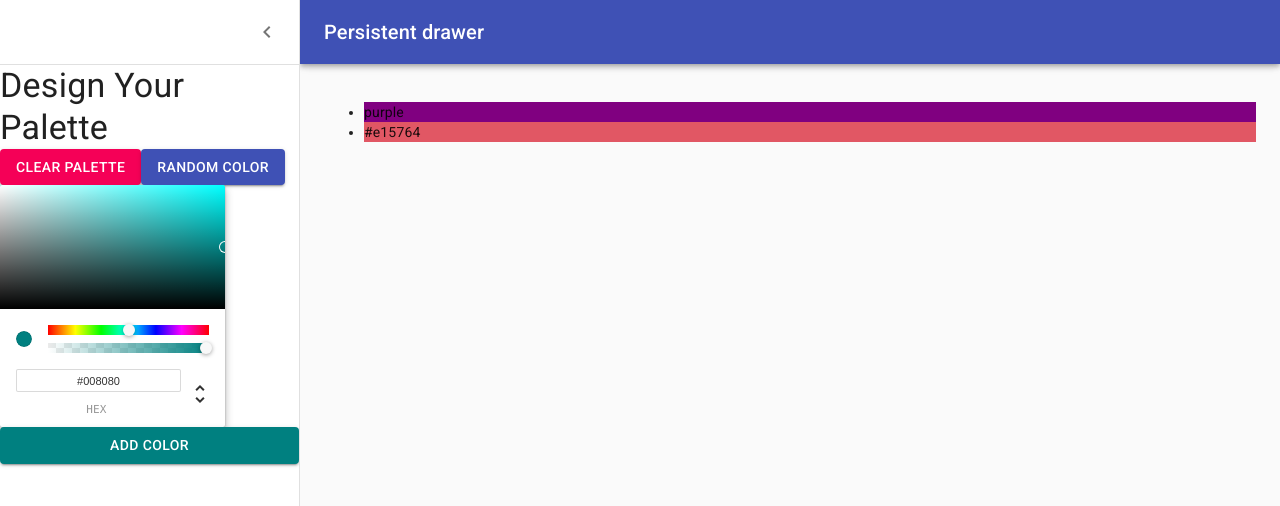
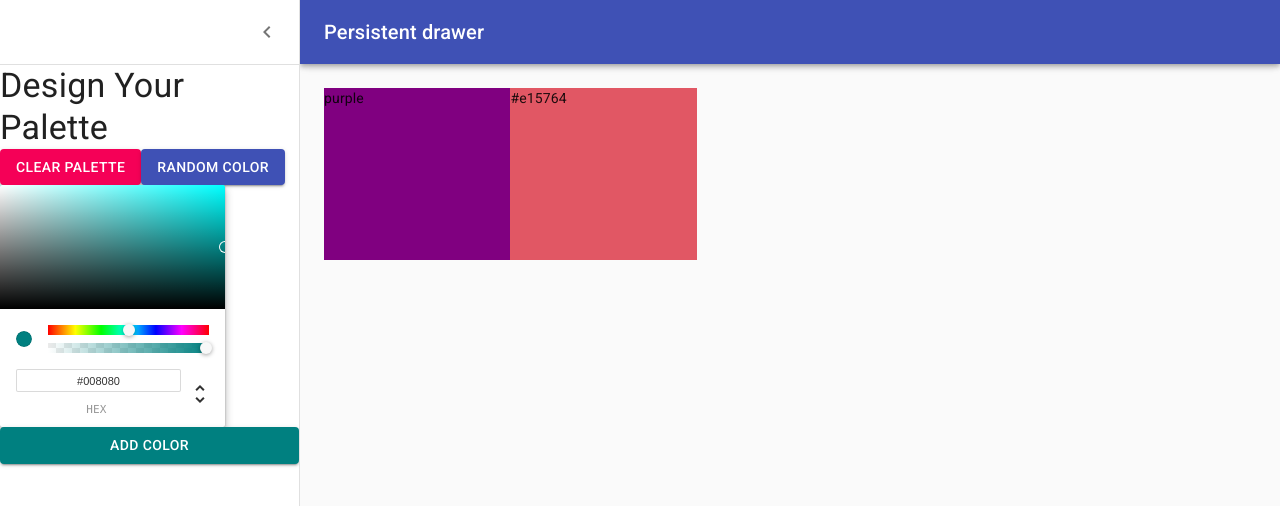
Before and after one commit to IMPrimph/ColorsApp, a React (Create React App) app: page /palette/new in a window 1280 px wide. Shown: the top 506 px of the page. Built offline with nearby package versions, Linux system fonts and the light colour scheme; the HTML template or start-up script is replaced by a standard one.

Commit message:
add DraggableColorBox

```diff
--- /dev/null
+++ b/src/DraggableColorBox.js
@@ -0,0 +1,26 @@
+import React from 'react';
+import { withStyles } from '@material-ui/core/styles';
+
+
+const styles = {
+    root: {
+        width: "20%",
+        height: '25%',
+        margin: "0 auto",
+        display: "inline-block",
+        position: "relative",
+        cursor: "pointer",
+        marginBottom: "-3.5px",
+    }
+}
+
+function DraggableColorBox(props) {
+    const { classes } = props;
+    return (
+        <div className={classes.root} style={{ backgroundColor: props.color }}>
+            {props.color}
+        </div>
+    )
+}
+
+export default withStyles(styles)(DraggableColorBox)
--- a/src/NewPaletteForm.js
+++ b/src/NewPaletteForm.js
@@ -12,7 +12,7 @@
 import ChevronLeftIcon from '@material-ui/icons/ChevronLeft';
 import { ChromePicker } from 'react-color'
 import Button from '@material-ui/core/Button';
-import { colors } from '@material-ui/core';
+import DraggableColorBox from './DraggableColorBox';
 
 const drawerWidth = 300;
 
@@ -57,6 +57,7 @@
     },
     content: {
         flexGrow: 1,
+        height: 'calc(100vh - 64px)',
         padding: theme.spacing.unit * 3,
         transition: theme.transitions.create('margin', {
             easing: theme.transitions.easing.sharp,
@@ -172,11 +173,9 @@
                     })}
                 >
                     <div className={classes.drawerHeader} />
-                    <ul>
-                        {this.state.colors.map(color => (
-                            <li style={{ backgroundColor: color }}>{color}</li>
-                        ))}
-                    </ul>
+                    {this.state.colors.map(color => (
+                        <DraggableColorBox color={color} />
+                    ))}
 
                 </main>
             </div>
```
